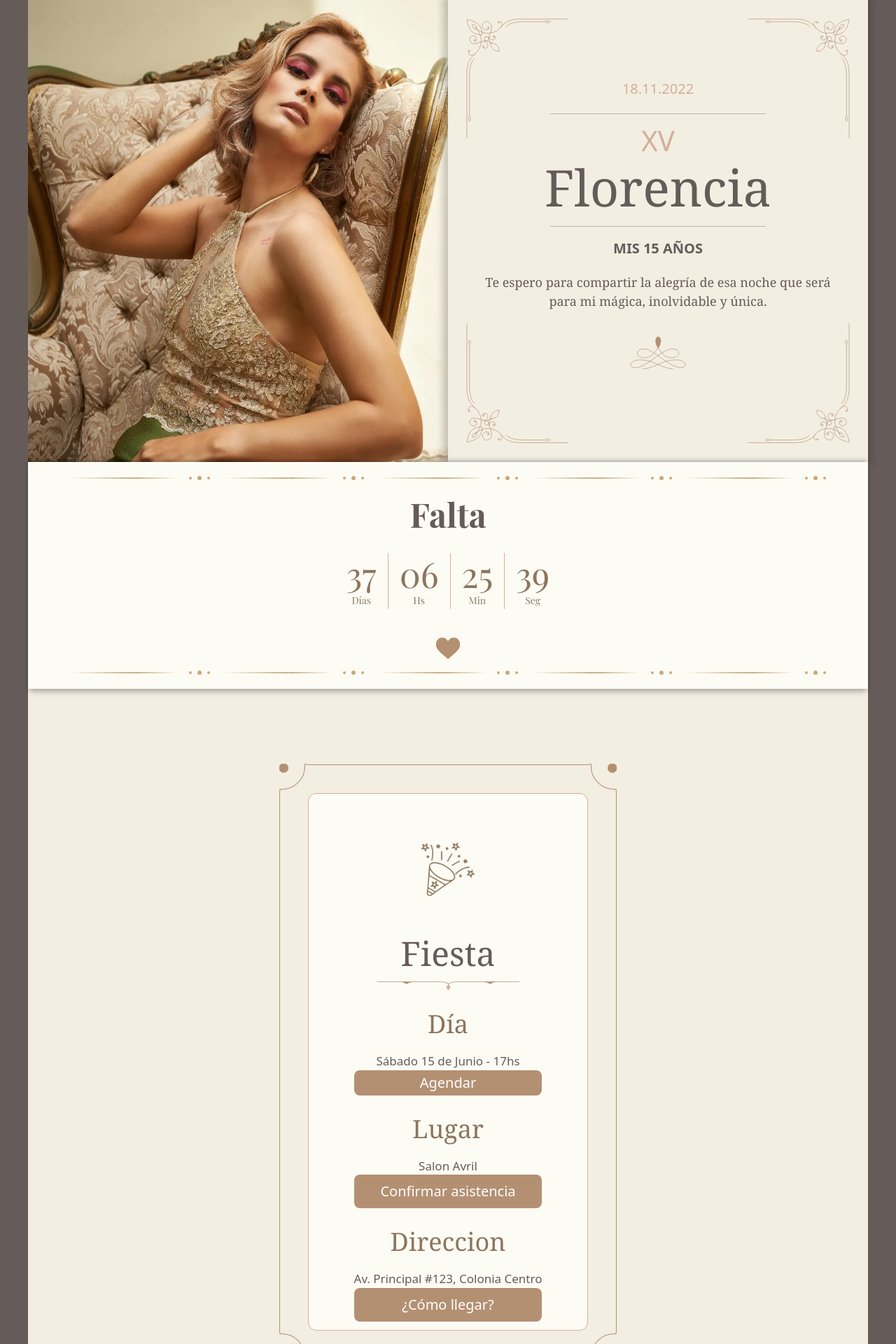
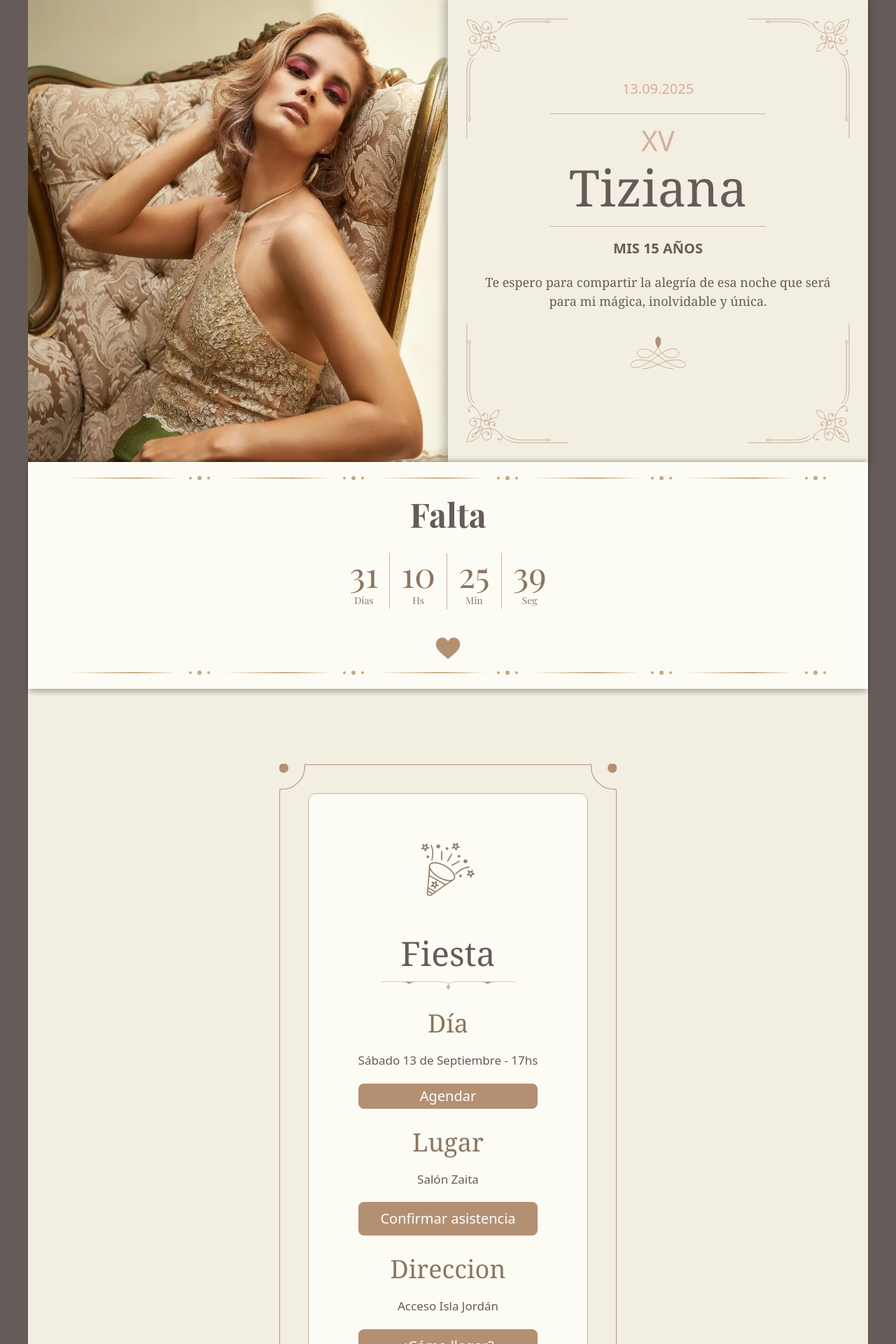
Before and after one commit to YordanPZ/invitacion, a Next.js app: page /invitation in a window 1280 px wide. Shown: the top 1920 px of the page at 70% size. Built offline with nearby package versions, Linux system fonts and the light colour scheme; a web font is replaced by a local one.

Commit message:
mejora detalles

```diff
--- a/src/app/page.tsx
+++ b/src/app/page.tsx
@@ -20,7 +20,7 @@ export default function Page() {
             XV
           </h1>
           <h2 className="text-pallete-1 text-5xl sm:text-6xl md:text-7xl lg:text-8xl font-playfair-display text-center">
-            Florencia
+            Tiziana
           </h2>
           <div className="border-solid border-pallete-2 border-b mt-3 sm:mt-4 md:mt-5 w-[75%]" />
 
--- a/src/components/AssitanceConfirmation.tsx
+++ b/src/components/AssitanceConfirmation.tsx
@@ -26,7 +26,7 @@ function AssitanceConfirmation() {
         <div className="w-[50%] min-h-[35vh] min-w-[45vh] bg-pallete-5 flex flex-col items-center justify-center">
           <div className=" border-solid border-[#c3b5a8] border-b  mt-5 w-[60%]"></div>
           <h1 className="text-[50px] text-[#d2b89f] mt-2">XV</h1>
-          <h2 className="text-[#655b59] font-serif text-[60px]">Florencia</h2>
+          <h2 className="text-[#655b59] font-serif text-[60px]">Tiziana</h2>
           <div className=" border-solid border-[#c3b5a8] border-b  mt-3 w-[60%]"></div>
           <h3 className="text-[#655b59]  text-[20px] ">MIS 15 AÑOS</h3>
         </div>
--- a/src/components/CountdownTimer.tsx
+++ b/src/components/CountdownTimer.tsx
@@ -9,8 +9,8 @@ interface TimeLeft {
 }
 
 export default function CountdownTimer() {
-  // Fecha objetivo: 18 de Noviembre de 2025 a las 20:00
-  const targetDate = new Date("2025-09-18T20:00:00").getTime();
+  // Fecha objetivo: 13 de Septiembre de 2025 a las 00:00
+  const targetDate = new Date("2025-09-13T00:00:00").getTime();
   const [timeLeft, setTimeLeft] = useState<TimeLeft>(calculateTimeLeft());
 
   function calculateTimeLeft(): TimeLeft {
--- a/src/components/FinalMessage.tsx
+++ b/src/components/FinalMessage.tsx
@@ -33,13 +33,13 @@ function FinalMessage() {
         <div className="h-[60px] w-[190px] bg-pallete-5 rounded-[4px] absolute"></div>
         <div className="h-[90px] w-[160px] bg-pallete-5 rounded-[4px] absolute"></div>
         <h2 className="text-pallete-2  text-5xl text-center mt-1 z-10">
-          #15flor
+          #15tizi
         </h2>
       </div>
 
       <div className="flex items-center justify-center mt-18">
         <Link
-          href="https://www.instagram.com/explore/search/keyword/?q=%2315flor"
+          href="https://www.instagram.com/explore/search/keyword/?q=%2315tizi"
           target="_blank"
           className="text-white text-center text-[17px] mt-2 hover:bg-[#8c755e] transition-all duration-900 bg-[#b39072] rounded-[12px] h-[50px] w-[250px] flex items-center justify-center"
         >
--- a/src/components/GiftSection.tsx
+++ b/src/components/GiftSection.tsx
@@ -1,9 +1,7 @@
 import Image from "next/image";
-import Link from "next/link";
 import React from "react";
 import DecorativeDivider from "../components/ui/DecorativeDivider";
 import Infinite from "./svg/Infinite";
-import { Button } from "./ui/button";
 import ModalComponent from "./ModalComponent";
 
 function GiftSection() {
@@ -57,8 +55,9 @@ function GiftSection() {
           className="w-15 h-15 mt-2 bg-transparent animate-bounce"
         />
       </div>
-      <p className="text-pallete-3  font-serif text-[15px] text-center my-5">
-          0909982348926375623856
+      <p className="text-pallete-4 font-serif text-[20px] text-center my-5">
+      CBU y Alias: tizi.spiritosi (alias)
+      0000003100096619076411 (cvu)
         </p>
           </ModalComponent>
 
--- a/src/components/HeaderInvitacion.tsx
+++ b/src/components/HeaderInvitacion.tsx
@@ -25,10 +25,10 @@ function HeaderInvitacion() {
           <CardDecoration className="size-16 sm:size-20 md:size-24 bottom-0 right-0 -scale-x-100 -scale-y-100" />
 
           <div className="flex items-center justify-center flex-col ">
-            <h2 className="text-pallete-2 text-[20px]">18.11.2022</h2>
+            <h2 className="text-pallete-2 text-[20px]">13.09.2025</h2>
             <div className=" border-solid border-[#c3b5a8] border-b  mt-5 w-[60%]"></div>
             <h1 className="text-[40px] text-pallete-2 mt-2">XV</h1>
-            <h2 className="text-pallete-1 font-serif text-7xl">Florencia</h2>
+            <h2 className="text-pallete-1 font-serif text-7xl">Tiziana</h2>
             <div className=" border-solid border-[#c3b5a8] border-b  mt-5 w-[60%]"></div>
             <h3 className="text-pallete-1 font-bold text-[20px] mt-4">
               MIS 15 AÑOS
--- a/src/components/ui/DecorativeFrame.tsx
+++ b/src/components/ui/DecorativeFrame.tsx
@@ -38,9 +38,9 @@ export default function DecorativeFrame({ className }: { className?: string }) {
 
         {/*Dia*/}
         <section className="flex flex-col items-center justify-center w-full">
-          <h2 className="text-[#8c755e] font-serif text-4xl mt-7">Día</h2>
-          <p className="text-[#655b59] text-[17px] mt-5">
-            Sábado 15 de Junio - 17hs
+          <h2 className="text-pallete-4 font-serif text-4xl mt-7">Día</h2>
+          <p className="text-pallete-1 text-[17px] my-5">
+            Sábado 13 de Septiembre - 17hs
           </p>
           <Button variant={"primary"}>
           Agendar
@@ -50,17 +50,17 @@ export default function DecorativeFrame({ className }: { className?: string }) {
 
         {/*Lugar*/}
         <section className="flex flex-col items-center justify-center w-full">
-          <h2 className="text-[#8c755e] font-serif text-4xl mt-7">Lugar</h2>
-          <p className="text-[#655b59] text-[17px] mt-5">Salon Avril</p>
+          <h2 className="text-pallete-4 font-serif text-4xl mt-7">Lugar</h2>
+          <p className="text-pallete-1 text-[17px] my-5">Salón Zaita</p>
         <AssistanceConfirmModal  nombreDelBoton="Confirmar asistencia"  />
 
 
         </section>
         {/*Direccion*/}
         <section className="flex flex-col items-center justify-center w-full">
-          <h2 className="text-[#8c755e] font-serif text-4xl mt-7">Direccion</h2>
-          <p className="text-[#655b59] text-[17px] mt-5">
-            Av. Principal #123, Colonia Centro
+          <h2 className="text-pallete-4 font-serif text-4xl mt-7">Direccion</h2>
+          <p className="text-pallete-1 text-[17px] my-5">
+          Acceso Isla Jordán
           </p>
           <MapModal />
         </section>
--- a/src/components/ui/Dts-Fiesta.tsx
+++ b/src/components/ui/Dts-Fiesta.tsx
@@ -145,15 +145,16 @@ export default function DtsFiesta() {
 
             <ModalComponent nombreDelBoton="Ver más">
             <div className="flex flex-col justify-center items-center gap-6">
-            <h2 className="text-[#655b59] font-serif text-2xl">Dress Code</h2>
             <Image
               height={100}
               width={100}
               alt="corbata"
               src="/corbata.png"
               className="w-24 h-24"/>
-            <p className="text-center">Una orientación para tu vestuario</p>
+            <h2 className="text-pallete-3 font-serif text-2xl">Dress Code</h2>
             </div>
+            <LineDecoration />
+            <p className="text-center text-[18px] text-pallete-1 my-5">Elegante / Formal</p>
             </ModalComponent>
 
           </div>
@@ -161,7 +162,7 @@ export default function DtsFiesta() {
 
         <DecoratedSection className="max-w-[350px] min-h-[500px] text-pallete-1">
           <div className="flex border border-pallete-2 justify-between items-center flex-col min-h-full bg-pallete-5 rounded-[12px] relative z-0 p-3">
-            <h2 className="text-[#655b59] font-serif text-2xl">Tips y Notas</h2>
+            <h2 className="text-pallete-1 font-serif text-2xl">Tips y Notas</h2>
             <Image
               height={100}
               width={100}
@@ -173,7 +174,6 @@ export default function DtsFiesta() {
 
             <ModalComponent nombreDelBoton="+ Info" >
         <div className="flex flex-col justify-center items-center gap-6">
-            <h2 className="text-[#655b59] font-serif text-2xl">Tips y Notas</h2>
             <Image
               height={100}
               width={100}
@@ -181,8 +181,10 @@ export default function DtsFiesta() {
               src="/libreta.png"
               className="w-24 h-24"
             />
-            <p className="text-center">Información adicional para tener en cuenta</p>
+            <h2 className="text-pallete-3 font-serif text-2xl">Tips y Notas</h2>
         </div>
+            <LineDecoration />
+            <p className="text-center text-[18px] text-pallete-1 my-5">Por favor ser puntual</p>
             </ModalComponent>
 
           </div>
```
Also changed, not shown: public/auricular.png.
